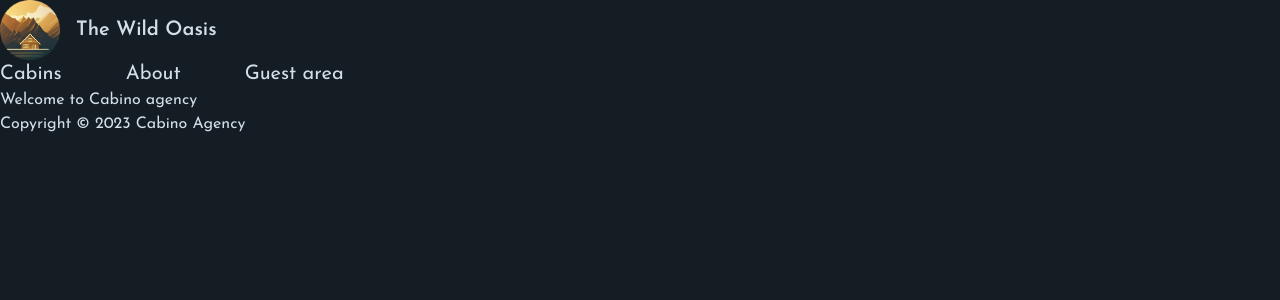
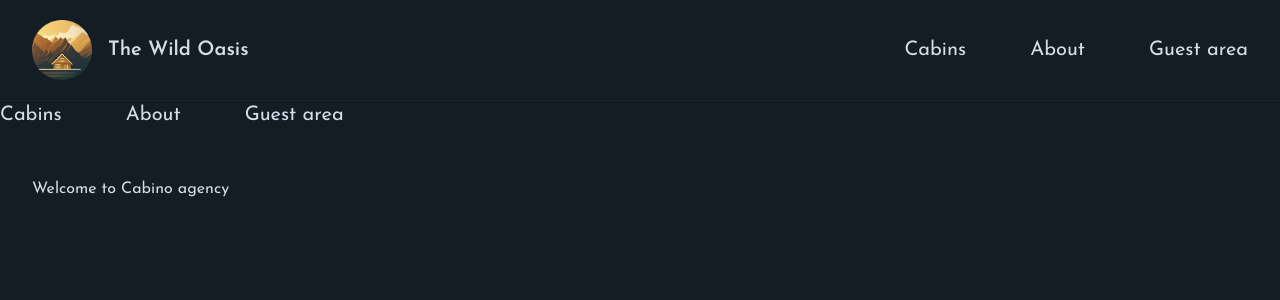
Before and after one commit to atefehnaseri/cabino-website-next-app, a Next.js app: page / in a window 1280 px wide. Shown: the top 300 px of the page. Built offline with nearby package versions, Linux system fonts and the light colour scheme.

Commit message:
chore(layout): add header component and layout styles

```diff
--- a/app/layout.js
+++ b/app/layout.js
@@ -9,6 +9,7 @@
 });
 
 import "@/app/_styles/globals.css";
+import Header from "./_components/Header";
 
 export const metadata = {
   title: {
@@ -22,14 +23,13 @@
   return (
     <html lang="en">
       <body
-        className={`${josefin.className} bg-primary-950 text-primary-100 min-h-screen `}
+        className={`${josefin.className} bg-primary-950 text-primary-100 min-h-screen flex flex-col`}
       >
-        <header>
-          <Logo />
-        </header>
+        <Header />
         <Navigation />
-        <main>{children}</main>
-        <footer>Copyright © 2023 Cabino Agency</footer>
+        <div className="flex-1 px-8 py-12">
+          <main className="max-w-7xl mx-auto">{children}</main>
+        </div>
       </body>
     </html>
   );
```
Also changed, not shown: app/_components/Header.js (renamed from starter/components/Header.js).
